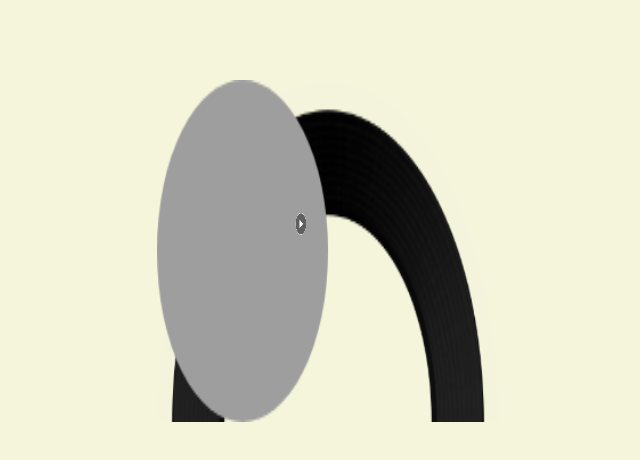
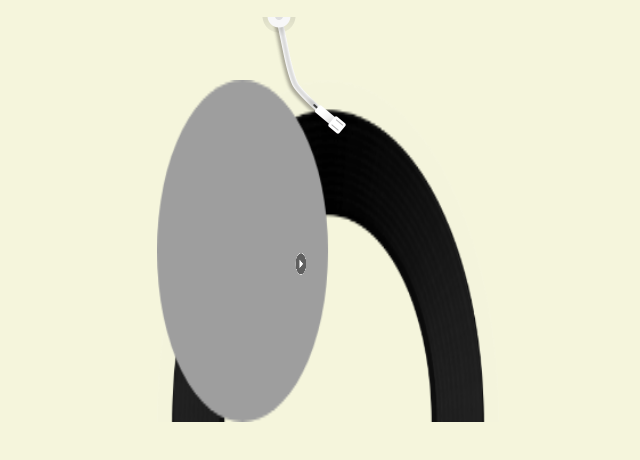
Before and after one commit to ChenShuy1/canvas, a website: page play.html in a window 1280 px wide. Shown: the whole page, without its empty margins (312-952 px from the left). Drawn offline with Linux system fonts and the light colour scheme.

Commit message:
完成宽度小于等于359的展示

```diff
--- a/play.css
+++ b/play.css
@@ -2,18 +2,21 @@
     position: relative;
 }
 .song-disc-play {
-    width: 100%;
     padding-top: 63px;
     width: 248px;
     margin: 0 auto;
 }
-#song-disc-turn::after {
+.song-disc-wrap {
+    width: 100%;
+    position: relative;
+}
+.song-disc-wrap::after {
     position: absolute;
     content: '';
     width: 84px;
     height: 122px;
-    top: 0;
-    left: 157px;
+    top: -63px;
+    left: 105px;
     background-image:url(./images/needle.png);
     background-size: contain;
 }
--- a/play.html
+++ b/play.html
@@ -22,8 +22,10 @@
 <body>
     <div class="song-disc">
         <div class="song-disc-play">
-            <canvas id="song-disc-turn"></canvas>
-            <canvas id="song-disc-btn"></canvas>
+            <div class="song-disc-wrap">
+                <canvas id="song-disc-turn"></canvas>
+                <canvas id="song-disc-btn"></canvas>
+            </div>
         </div>
     </div>
     <script src="./polyfill.js"></script>
```
